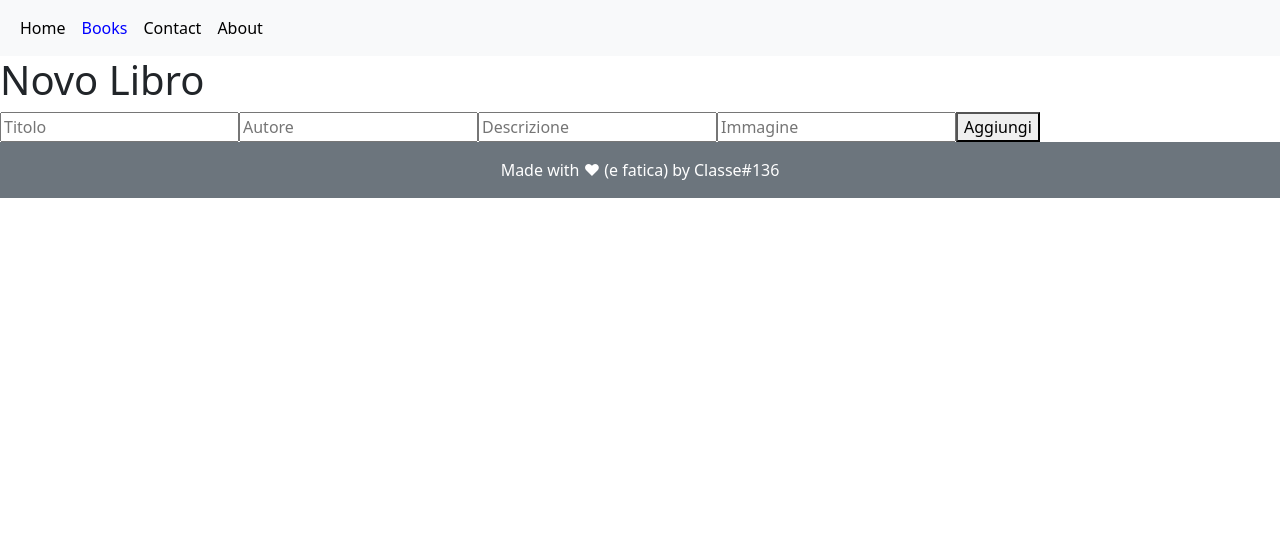
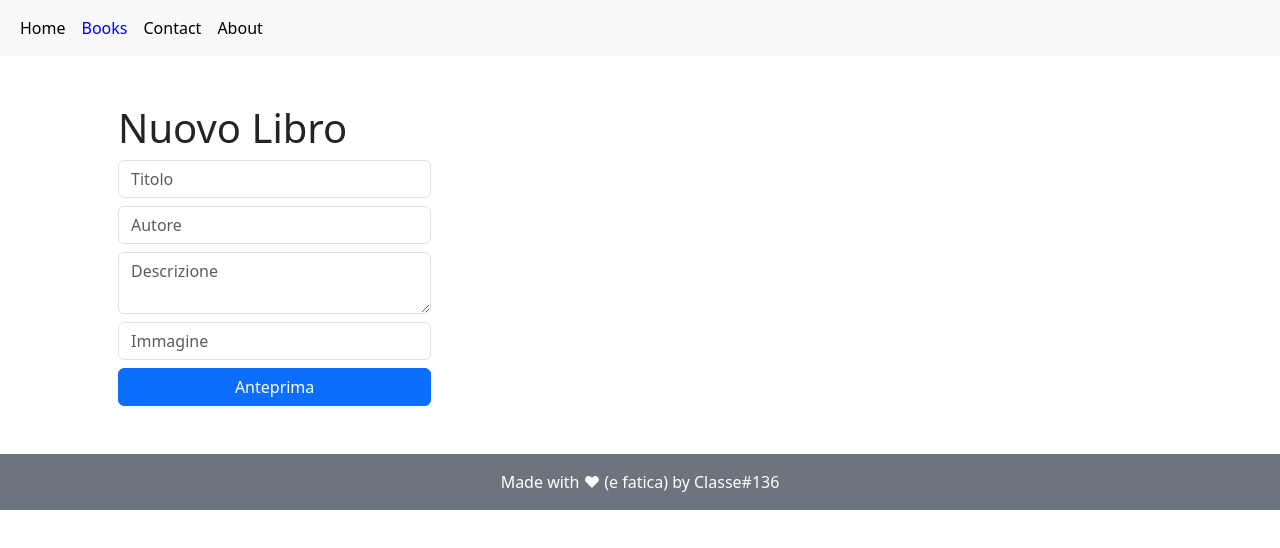
Before and after one commit to AndySMT/react-router, a React (Vite) app: page /books/newbook in a window 1280 px wide. Shown: the top 548 px of the page. Built offline with nearby package versions, Linux system fonts and the light colour scheme.

Commit message:
anteprima libro

```diff
--- a/src/pages/NewBook.jsx
+++ b/src/pages/NewBook.jsx
@@ -11,9 +11,9 @@ const initialState = {
   description: "",
   thumbnail: "",
 };
-
 export default function NewBook() {
   const [NewBook, setNewBook] = useState(initialState);
+  const [isActive, setIsActive] = useState(false);
 
   const navigate = useNavigate();
   function handleBookData(e) {
@@ -25,18 +25,32 @@ export default function NewBook() {
       .post(`${apiUrl}${bookEndPoint}`, NewBook)
       .then((res) => {
         setNewBook(initialState);
+        setIsActive(true);
         console.log("Libro creato ", res.data.item);
       })
       .catch((error) => console.error("Errore creazione", error))
       .finally(() => console.log("Richiesta per aggiungere librocompletata"));
   }
+  const handleSave = () => {
+    /* const confirmSave = alert("Vuoi aggiungere il libro?"); */
+    const confirmSave = window.confirm("Vuoi aggiungere il libro?");
+    if (confirmSave) {
+      navigate("/books");
+    } else {
+      alert("Salvataggio annullato");
+    }
+  };
 
   return (
-    <div>
-      <h1>Novo Libro</h1>
-      <div>
-        <form onSubmit={handleSubmit}>
+    <div className="container p-5 d-flex justify-content-between">
+      <div
+        className="d-flex flex-column aling-items-start"
+        style={{ width: "30%" }}
+      >
+        <h1>Nuovo Libro</h1>
+        <form onSubmit={handleSubmit} className="">
           <input
+            className="form-control mb-2"
             type="text"
             placeholder="Titolo"
             name="title"
@@ -44,13 +58,16 @@ export default function NewBook() {
             onChange={handleBookData}
           />
           <input
+            className="form-control mb-2"
             type="text"
             placeholder="Autore"
             name="author"
             value={NewBook.author}
             onChange={handleBookData}
           />
-          <input
+          <textarea
+            maxLength={22}
+            className="form-control mb-2"
             type="text-area"
             placeholder="Descrizione"
             name="description"
@@ -58,17 +75,52 @@ export default function NewBook() {
             onChange={handleBookData}
           />
           <input
+            className="form-control mb-2"
             type="text"
             placeholder="Immagine"
             name="thumbnail"
             value={NewBook.thumbnail}
             onChange={handleBookData}
           />
-          <button type="submit" onClick={() => navigate("/books")}>
-            Aggiungi
-          </button>
+          <button className="btn btn-primary w-100">Anteprima</button>
         </form>
       </div>
+      {isActive && (
+        <div className="" style={{ width: "60%" }}>
+          <div className="card">
+            <div className="card-body">
+              <h5 className="card-title">Anteprima Libro</h5>
+              <p className="card-text">
+                <strong>Titolo:</strong> {NewBook.title}
+              </p>
+              <p className="card-text">
+                <strong>Descrizione:</strong> {NewBook.description}
+              </p>
+              <div>
+                <strong>Immagine:</strong>{" "}
+                {NewBook.thumbnail ? (
+                  <img
+                    src={NewBook.thumbnail}
+                    alt="Anteprima immagine"
+                    className="img-fluid"
+                  />
+                ) : (
+                  "Nessuna immagine"
+                )}
+              </div>
+            </div>
+          </div>
+          <div>
+            <button
+              type="submit"
+              className="btn btn-primary w-100 mt-2"
+              onClick={handleSave}
+            >
+              Salva
+            </button>
+          </div>
+        </div>
+      )}
     </div>
   );
 }
```
